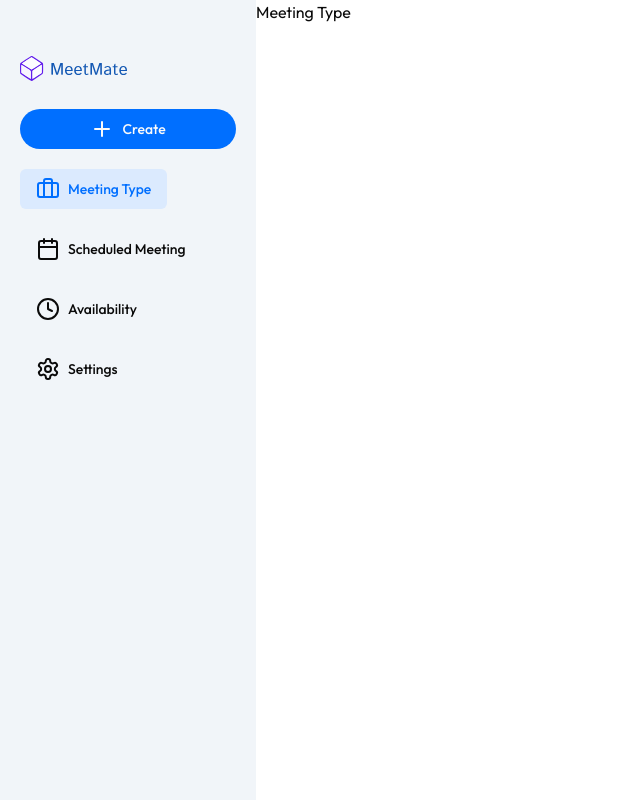
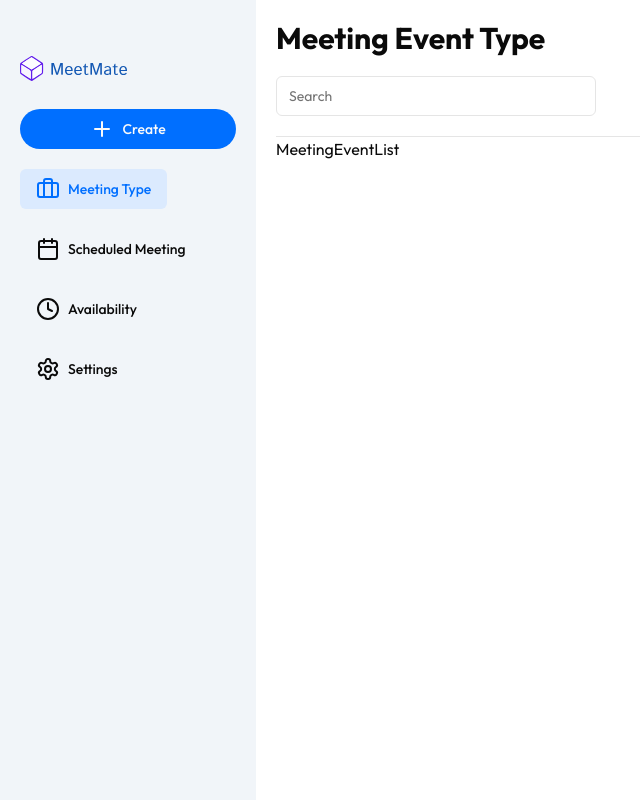
Before and after one commit to vishal-kt/meetmate, a Next.js app: page /dashboard/meeting-type in a window 1280 px wide. Shown: the whole page, without its empty margins (0-640 px from the left). Built offline with nearby package versions, Linux system fonts and the light colour scheme; no server answers.

Commit message:
meet mate page

```diff
--- a/app/(routes)/create-meeting/_components/MeetingForm.jsx
+++ b/app/(routes)/create-meeting/_components/MeetingForm.jsx
@@ -4,10 +4,15 @@ import ThemeOption from '@/app/_utils/ThemeOption'
 import { Button } from '@/components/ui/button'
 import { DropdownMenu, DropdownMenuContent, DropdownMenuItem, DropdownMenuTrigger } from '@/components/ui/dropdown-menu'
 import { Input } from '@/components/ui/input'
+import {getFirestore , doc , setDoc} from "firebase/firestore"
+import { app } from '@/config/FirebaseConfig'
 import { ChevronLeft, Divide } from 'lucide-react'
 import Image from 'next/image'
 import Link from 'next/link'
+import { toast } from 'sonner'
 import React ,{useState ,useEffect}from 'react'
+import { useKindeBrowserClient } from '@kinde-oss/kinde-auth-nextjs'
+import { useRouter } from 'next/navigation'
 
 function MeetingForm({setFormValue}) {
 
@@ -17,9 +22,11 @@ function MeetingForm({setFormValue}) {
     const [locationType, setLocationType] = useState();
     const [eventName, setEventName] = useState();
     const [locationUrl, setLocationUrl] = useState();
+    const {user} = useKindeBrowserClient();
 
 
-
+   const db = getFirestore(app);
+   const router = useRouter()
     useEffect(() => {
        setFormValue({
         eventName:eventName,
@@ -29,7 +36,26 @@ function MeetingForm({setFormValue}) {
         themeColor:themeColor
        })
     }, [eventName,duration,locationType,locationUrl,themeColor]);
-  return (
+
+    const onCreateClick = async()=>{
+        const id = Date.now().toString();
+        await setDoc(doc(db,'MeetingEvent',id),{
+            id:id,
+            eventName:eventName,
+            duration:duration,
+            locationType : locationType,
+            locationUrl:locationUrl,
+            themeColor:themeColor,
+            businessId:doc(db,'Business',user?.email) ,
+            createdBy:user?.email
+
+        }).then(resp=>{
+            toast('New Meeting Event Created!')
+            router.replace('/dashboard/meeting-type')
+        })
+    }
+
+    return (
     <div className='p-4'>
 
     <Link href={'/dashboard'}>
@@ -99,6 +125,7 @@ function MeetingForm({setFormValue}) {
 
         <Button className="w-full mt-9"
        disabled={(!eventName||!duration||!locationType||!locationUrl)}
+       onClick={()=>onCreateClick()}
         >Create Meeting</Button>
     </div>
 
--- a/app/(routes)/create-meeting/_components/PreviewMeeting.jsx
+++ b/app/(routes)/create-meeting/_components/PreviewMeeting.jsx
@@ -66,6 +66,7 @@ const createTimeSlot=(interval)=>{
                   selected={date}
                   onSelect={setDate}
                   className="rounded-md border mt-5"
+                  disabled={(date)=>date<=new Date()}
                 />
               </div>
               <div className='flex flex-col w-full
--- a/app/(routes)/dashboard/layout.jsx
+++ b/app/(routes)/dashboard/layout.jsx
@@ -1,6 +1,7 @@
 import React from 'react'
 import SideNavBar from './_components/SideNavBar'
 import DashboardHeader from './DashboardHeader'
+import { Toaster } from '@/components/ui/sonner'
 
 function DashboardLayout({children}) {
   return (
@@ -11,6 +12,7 @@ function DashboardLayout({children}) {
         </div>
         <div className='ml-64'>
             <DashboardHeader/>
+            <Toaster/>
             {children}
         </div>
     </div>
--- /dev/null
+++ b/app/(routes)/dashboard/meeting-type/_components/MeetingEventList.jsx
@@ -0,0 +1,19 @@
+"use client"
+import { app } from '@/config/FirebaseConfig'
+import { useKindeBrowserClient } from '@kinde-oss/kinde-auth-nextjs'
+import { getFirestore ,collection,query, where ,getDocFromServer } from 'firebase/firestore'
+
+import React from 'react'
+
+const MeetingEventList = () => {
+
+    const db = getFirestore(app)
+    const {user} = useKindeBrowserClient();
+
+  return (
+
+    <div>MeetingEventList</div>
+  )
+}
+
+export default MeetingEventList
--- a/app/(routes)/dashboard/meeting-type/page.jsx
+++ b/app/(routes)/dashboard/meeting-type/page.jsx
@@ -1,8 +1,20 @@
-import React from 'react'
+"use client"
+import { Input } from '@/components/ui/input'
+import MeetingEventList from './_components/MeetingEventList'
 
 function MeetingType() {
+
   return (
-    <div>Meeting Type</div>
+    <div className='p-5'>
+
+        <div className='flex flex-col gap-5'>
+           <h2 className='font-bold text-3xl
+           '>Meeting Event Type</h2>
+           <Input placeholder ="Search "className="max-w-xs"/>
+          <hr></hr>
+         </div>
+      <MeetingEventList/>
+    </div>
   )
 }
 
```
